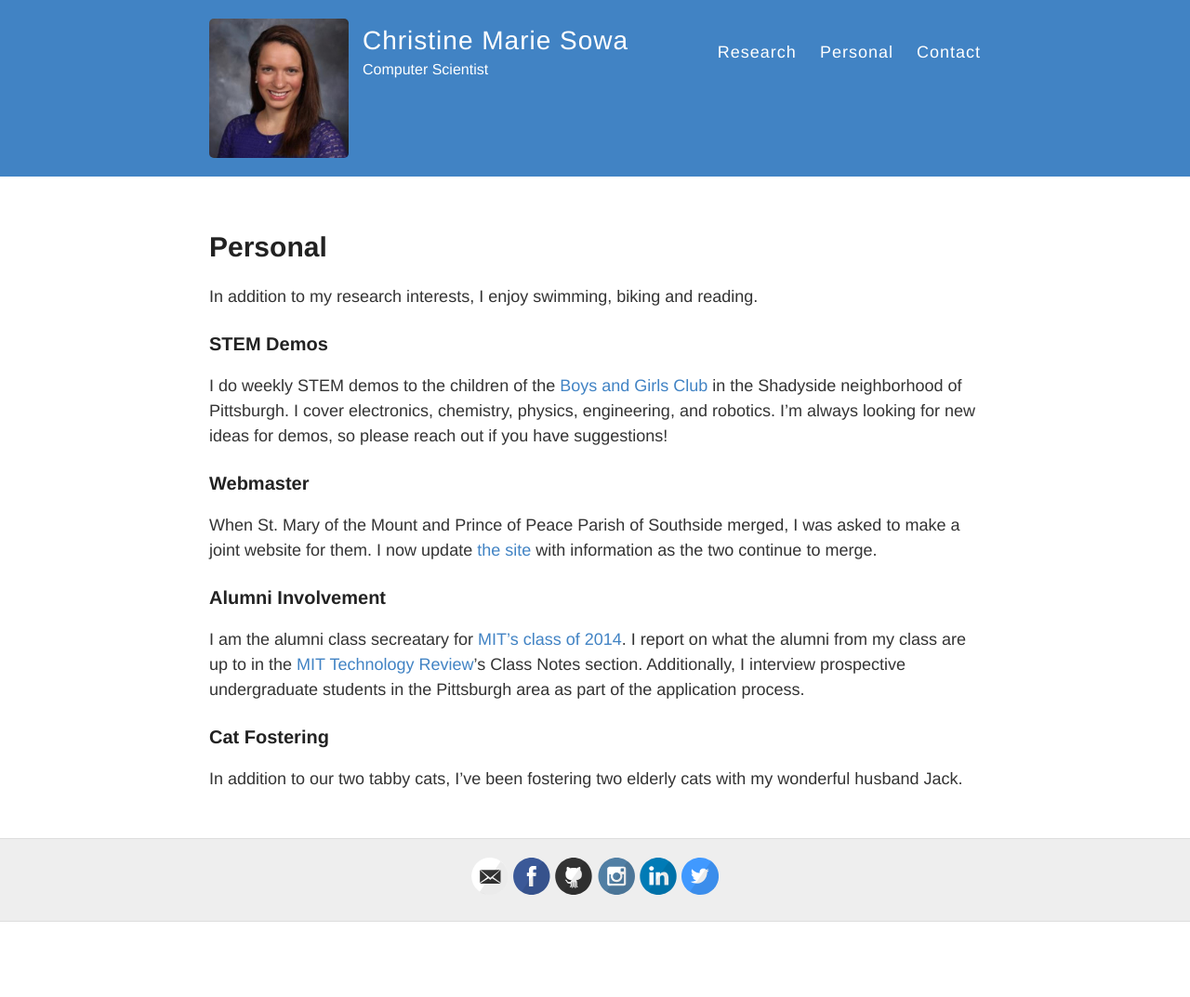
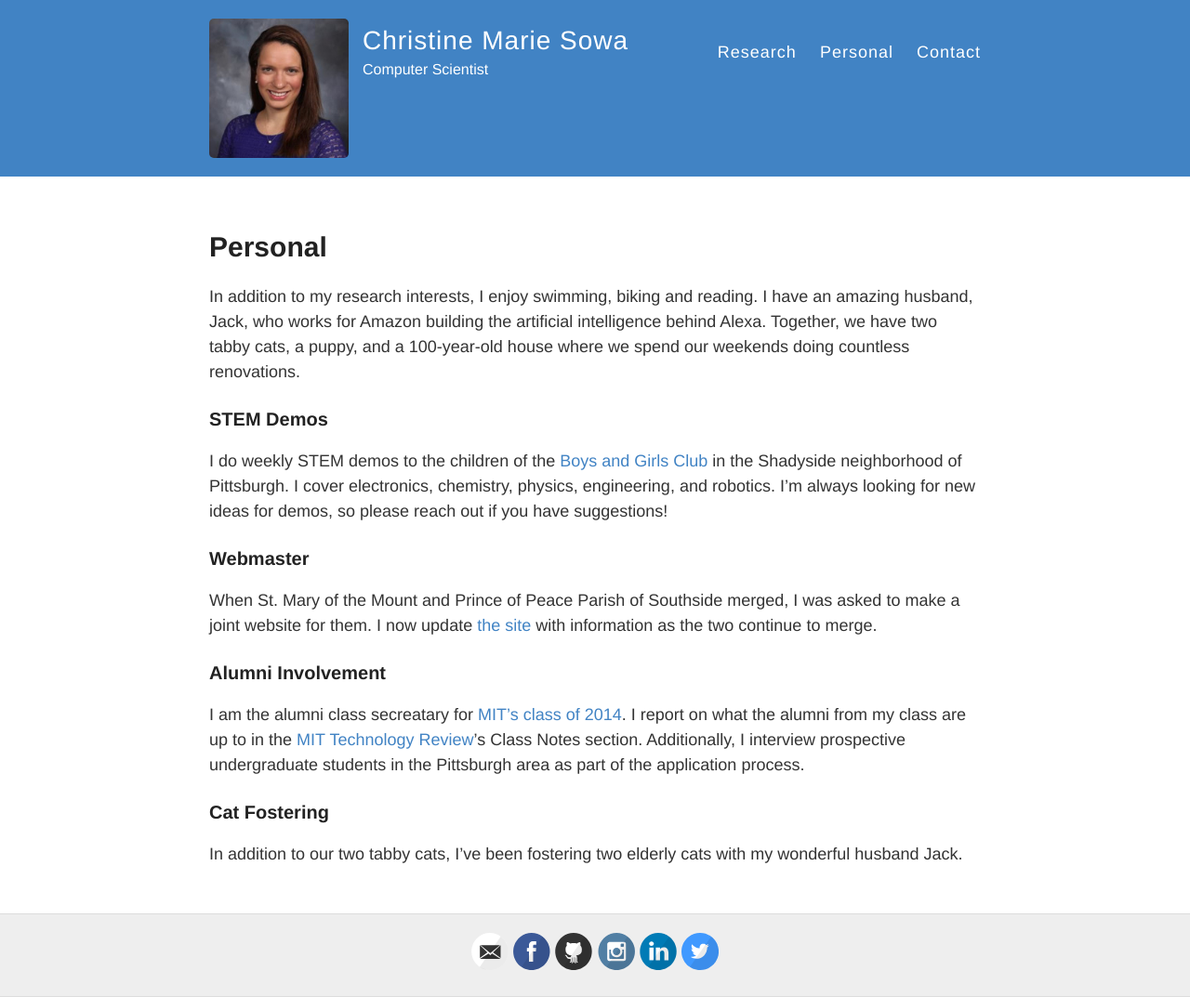
Before and after one commit to christine-lepird/christine-lepird.github.io, a Jekyll site: the page built from personal.md, in a window 1280 px wide. Shown: the whole page at 93% size. Built offline with Jekyll 4.4.1, drawn with Linux system fonts in a browser that asks for light colours; before the commit the page ends 992 px from its top, so only the background shows below that.

Commit message:
Update personal.md
jack <3

```diff
--- a/personal.md
+++ b/personal.md
@@ -4,7 +4,7 @@ title: Personal
 permalink: /personal/
 ---
 
-In addition to my research interests, I enjoy swimming, biking and reading.
+In addition to my research interests, I enjoy swimming, biking and reading. I have an amazing husband, Jack, who works for Amazon building the artificial intelligence behind Alexa. Together, we have two tabby cats, a puppy, and a 100-year-old house where we spend our weekends doing countless renovations.
 
 ### STEM Demos
 
```
